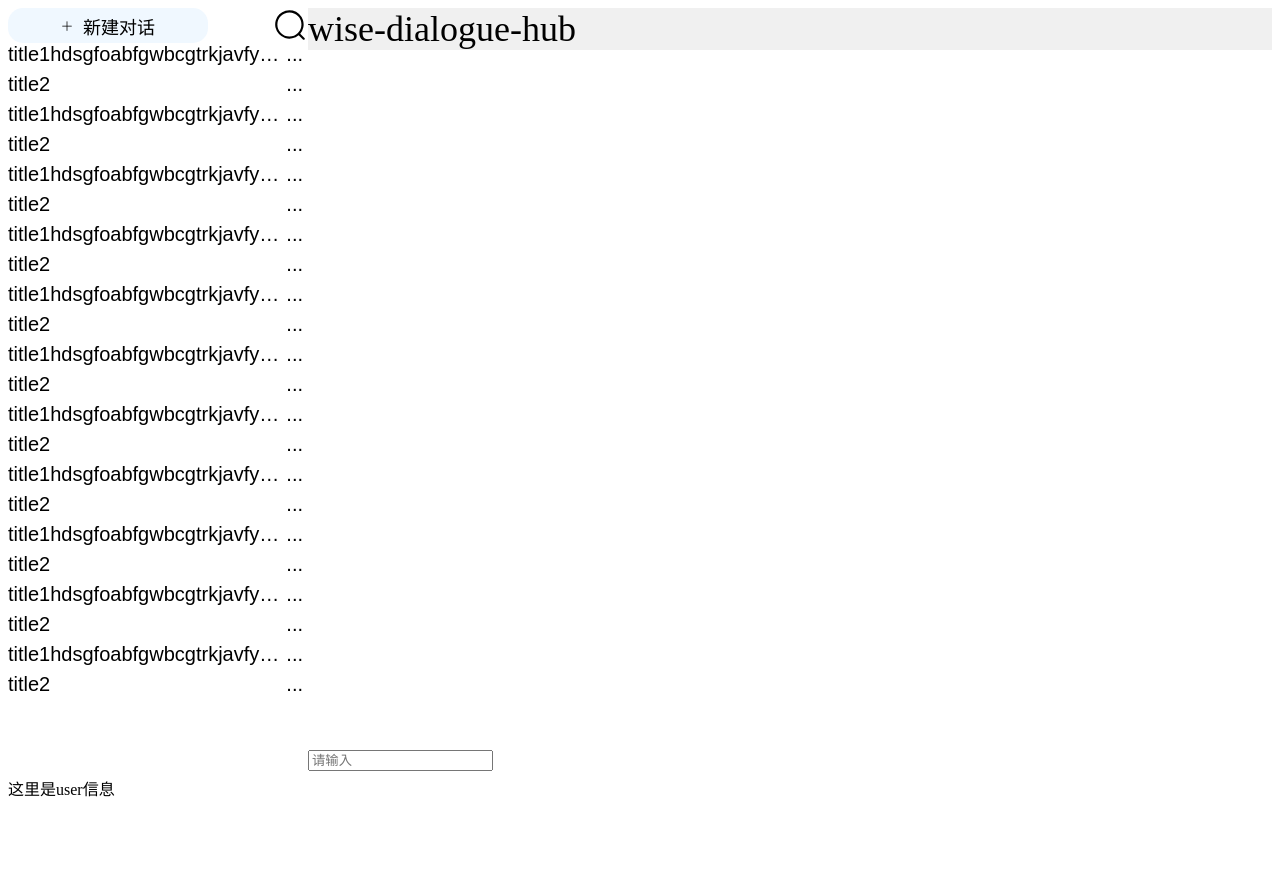
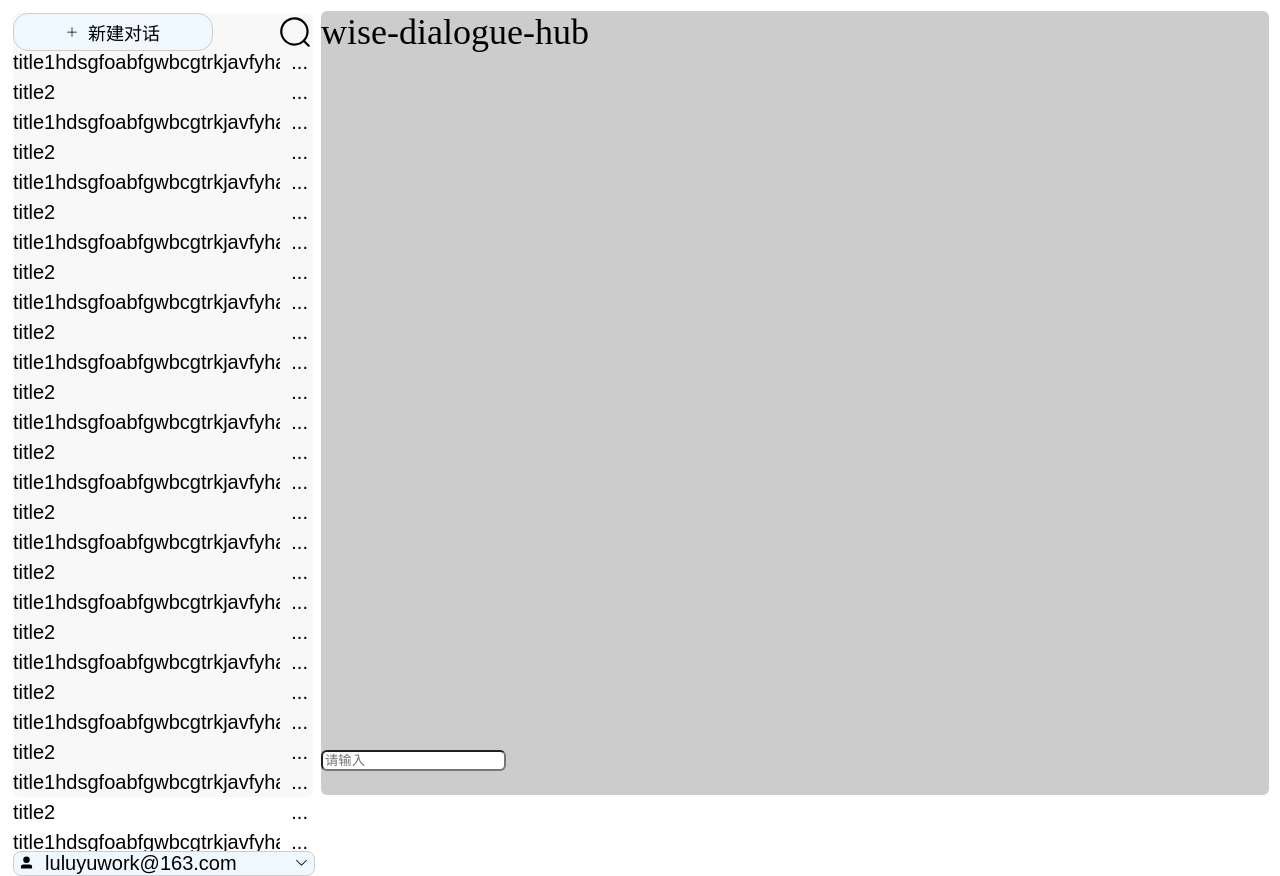
Before and after one commit to nunutolulu/wise-dialogue-hub-Vue, a Vue app: page / in a window 1280 px wide. Before the commit the page ends 800 px from the top, so only its background shows below. Built offline with nearby package versions, Linux system fonts and the light colour scheme.

Commit message:
侧边栏页面初步完成

```diff
--- a/public/index.html
+++ b/public/index.html
@@ -6,6 +6,14 @@
   <meta http-equiv="X-UA-Compatible" content="IE=edge">
   <meta name="viewport" content="width=device-width, initial-scale=1.0">
   <title>wise-dialogue-hub</title>
+  <style>
+    * {
+      /* margin: 0; */
+      /* padding: 0 ; */
+      /* background-color:#fff; */
+      border-radius: 6px;
+    }
+  </style>
 </head>
 
 <body>
--- a/src/App.vue
+++ b/src/App.vue
@@ -1,9 +1,4 @@
 <template>
-	<!-- 在这里编写模板内容，比如可以添加一些按钮、文本等元素来与方法进行交互 -->
-	<!-- <div>
-		<button @click="handleClick">点击我</button>
-		<p>{{ message }}</p>
-	</div> -->
 	<div :class="ns">
 		<subInfo :class="`${ns}-subInfo`"></subInfo>
 		<mainDialogue :class="`${ns}-mainDialogue`"></mainDialogue>
@@ -11,38 +6,34 @@
 </template>
 
 <script setup lang="ts">
-import {Ref, ref} from 'vue'
+// import {Ref, ref} from 'vue'
 import mainDialogue from './views/mainDialogue/mainDialogue.vue'
 import subInfo from './views/subInfo/subInfo.vue'
 
 const ns = 'entry-main'
-
-// 定义响应式数据
-const message: Ref<string> = ref('初始消息')
-// 定义方法
-const handleClick = (): void => {
-	message.value = '按钮被点击后更新的消息'
-}
 </script>
 
 <style scoped>
-
 .entry-main {
 	width: 100%;
-	height: 100%;
+	height: 98vh;
 	display: flex;
 }
 .entry-main-subInfo {
 	width: 300px;
 	height: 100%;
-	background-color: #fff;
-	/* margin-left:10px */
+	background-color: #f8f8f8;
+	margin: 5px;
+	display: flex;
+	flex-direction: column;
+	/* justify-content: space-between; */
 }
 
 .entry-main-mainDialogue {
 	flex-grow: 1;
+	margin: 3px;
 	height: 100%;
-	background-color: #f0f0f0;
+	background-color: #cccccc;
 	/* margin-right:5px */
 }
 </style>
--- a/src/views/subInfo/config.js
+++ b/src/views/subInfo/config.js
@@ -20,5 +20,17 @@ export const historyListMockData = [
     { id: 19, talkTitle: 'title1hdsgfoabfgwbcgtrkjavfyhabfhsnfgsbfuabfyuriosbf' },
 	{ id: 20, talkTitle: 'title2' },
     { id: 21, talkTitle: 'title1hdsgfoabfgwbcgtrkjavfyhabfhsnfgsbfuabfyuriosbf' },
-	{ id: 22, talkTitle: 'title2' }
+	{ id: 22, talkTitle: 'title2' },
+    { id: 21, talkTitle: 'title1hdsgfoabfgwbcgtrkjavfyhabfhsnfgsbfuabfyuriosbf' },
+	{ id: 22, talkTitle: 'title2' },
+    { id: 21, talkTitle: 'title1hdsgfoabfgwbcgtrkjavfyhabfhsnfgsbfuabfyuriosbf' },
+	{ id: 22, talkTitle: 'title2' },
+    { id: 21, talkTitle: 'title1hdsgfoabfgwbcgtrkjavfyhabfhsnfgsbfuabfyuriosbf' },
+	{ id: 22, talkTitle: 'title2' },
+    { id: 21, talkTitle: 'title1hdsgfoabfgwbcgtrkjavfyhabfhsnfgsbfuabfyuriosbf' },
+	{ id: 22, talkTitle: 'title2' },
+    { id: 21, talkTitle: 'title1hdsgfoabfgwbcgtrkjavfyhabfhsnfgsbfuabfyuriosbf' },
+	{ id: 22, talkTitle: 'title2' },
+    { id: 21, talkTitle: 'title1hdsgfoabfgwbcgtrkjavfyhabfhsnfgsbfuabfyuriosbf' },
+	{ id: 22, talkTitle: 'title2' },
 ]
--- a/src/views/subInfo/historyList/historyList.vue
+++ b/src/views/subInfo/historyList/historyList.vue
@@ -2,7 +2,7 @@
 	<div :class="`${ns}`">
 		<span :class="`${ns}-title-description`">{{ data.talkTitle }}</span>
 		<!-- ...的操作按钮 -->
-		<span :class="`${ns}-handle`" @click="hoverHandle">...</span>
+		<span :class="`${ns}-handle`" @click="hoverHandle">&nbsp;&nbsp;...</span>
 	</div>
 </template>
 
@@ -29,7 +29,7 @@ const hoverHandle = () => {
 .history-list-title-description {
 	overflow: hidden;
 	white-space: nowrap;
-	text-overflow: ellipsis;
+	/* text-overflow: ellipsis; */
 	flex: 1;
 }
 .history-list-handle {
--- a/src/views/subInfo/subInfo.vue
+++ b/src/views/subInfo/subInfo.vue
@@ -1,13 +1,16 @@
 <template>
 	<!-- 侧边栏的主要内容 -->
 	<div :class="`${ns}`">
+		<div :class="`${ns}-main`">
 			<!-- 上层添加-查询 -->
 			<div :class="`${ns}-top`">
 				<button :class="`${ns}-add-button`" @click="addDialogue">
 					<span :class="`${ns}-add-icon`"
 						><el-icon><Plus /></el-icon
 					></span>
-				<span :class="`${ns}-add-description`">&nbsp;&nbsp;新建对话</span>
+					<span :class="`${ns}-add-description`"
+						>&nbsp;&nbsp;新建对话</span
+					>
 				</button>
 				<div :class="`${ns}-search`">
 					<el-icon><Search /></el-icon>
@@ -21,13 +24,15 @@
 					<historyList :data="item"></historyList>
 				</div>
 			</div>
+		</div>
 		<!-- 下层-user信息 -->
-		<div :class="`${ns}-user-info`">这里是user信息</div>
+		<userInfo :class="`${ns}-user-info`"></userInfo>
 	</div>
 </template>
 
 <script setup lang="ts">
 import historyList from './historyList/historyList.vue'
+import userInfo from '../userInfo/userInfo.vue'
 import {historyListMockData} from './config'
 import {onMounted} from 'vue'
 
@@ -45,6 +50,13 @@ onMounted(() => {
 </script>
 
 <style>
+.subInfo {
+	display: flex;
+}
+.subInfo-main {
+	flex: 1;
+	max-height: 850px;
+}
 .subInfo-top {
 	display: flex;
 	flex-direction: row;
@@ -56,7 +68,7 @@ onMounted(() => {
 	width: 35px;
 }
 .subInfo-add-button {
-	height: 35px;
+	height: 38px;
 	width: 200px;
 	display: flex;
 	flex-direction: row;
@@ -65,6 +77,7 @@ onMounted(() => {
 	border-radius: 15px;
 	border: none;
 	background-color: #f0f8ff;
+	border: 1px solid #ccc;
 }
 .subInfo-add-icon {
 	height: 12px;
@@ -78,9 +91,18 @@ onMounted(() => {
 	display: flex;
 	flex-direction: column;
 	width: 100%;
+	overflow: auto; /* 当内容超过高度时显示滚动条 */
+	max-height: 800px; /* 设置最大高度，留出空间给其他盒子 */
 }
 .subInfo-user-info {
-	position: fixed;
+	/* position: absolute; */
+	/* margin-top: auto; */
+	margin-bottom: 0px;
 	bottom: 0;
+	height: 48px;
+	width: 100%;
+	background-color: #f0f8ff;
+	border: 1px solid #ccc;
+	border-radius: 8px;
 }
 </style>
--- /dev/null
+++ b/src/views/userInfo/config.js
@@ -0,0 +1,5 @@
+export const userInfoMockData = {
+	id: 1013,
+	name: 'lulu',
+	email: 'luluyuwork@163.com'
+}
--- /dev/null
+++ b/src/views/userInfo/userInfo.less
@@ -0,0 +1,40 @@
+.userInfo {
+	display: flex;
+	/* justify-content: space-between; */
+	flex-direction: row;
+	justify-content: center;
+	align-items: center;
+	width: 100%;
+	height: 100%;
+	text-align: center;
+
+	font-size: 20px;
+	font-family: sans-serif;
+}
+.userInfo-userInfoShow {
+	display: flex;
+	width: 100%;
+	max-height: 48px;
+	flex: 1;
+	margin-left: 5px;
+	text-align: center;
+}
+.userInfo-avatar {
+	width: 15px;
+	height: 100%;
+	text-align: center;
+}
+.userInfo-userHandle {
+	/* margin-left: auto; */
+	cursor: pointer;
+	margin-right: 5px;
+	width: 15px;
+	max-height: 48px;
+	font-size: 14px;
+	font-family: sans-serif;
+	text-align: center;
+
+	&>el-dropdown-item{
+		height: 10px;
+	}
+}
--- /dev/null
+++ b/src/views/userInfo/userInfo.vue
@@ -0,0 +1,39 @@
+<template>
+	<!-- 用户信息登录态 -->
+	<div :class="`${ns}`">
+		<div :class="`${ns}-userInfoShow`">
+			<span :class="`${ns}-avatar`">
+				<el-avatar :icon="UserFilled"></el-avatar>
+			</span>
+			<span>&nbsp;&nbsp;{{ userInfoMockData.email }}</span>
+		</div>
+		<!-- 右侧下拉菜单 -->
+		<div :class="`${ns}-userHandle`">
+			<el-dropdown @command="handleCommand" placement="top-start">
+				<el-icon class="el-icon--right"><arrow-down /></el-icon>
+				<template #dropdown>
+					<el-dropdown-menu>
+						<el-dropdown-item :icon="CloseBold" command="userLogout"
+							>退出登录</el-dropdown-item
+						>
+					</el-dropdown-menu>
+				</template>
+			</el-dropdown>
+		</div>
+	</div>
+</template>
+
+<script setup lang="ts">
+import { userInfoMockData } from './config'
+import { UserFilled, ArrowDown, CloseBold } from '@element-plus/icons-vue'
+// import { ElMessage } from 'element-plus'
+const ns = 'userInfo'
+
+const handleCommand = (command: string) => {
+	console.log(command)
+}
+</script>
+
+<style scoped>
+@import url(./userInfo.less);
+</style>
```
Lines whose indentation alone changed are shown as unchanged.
